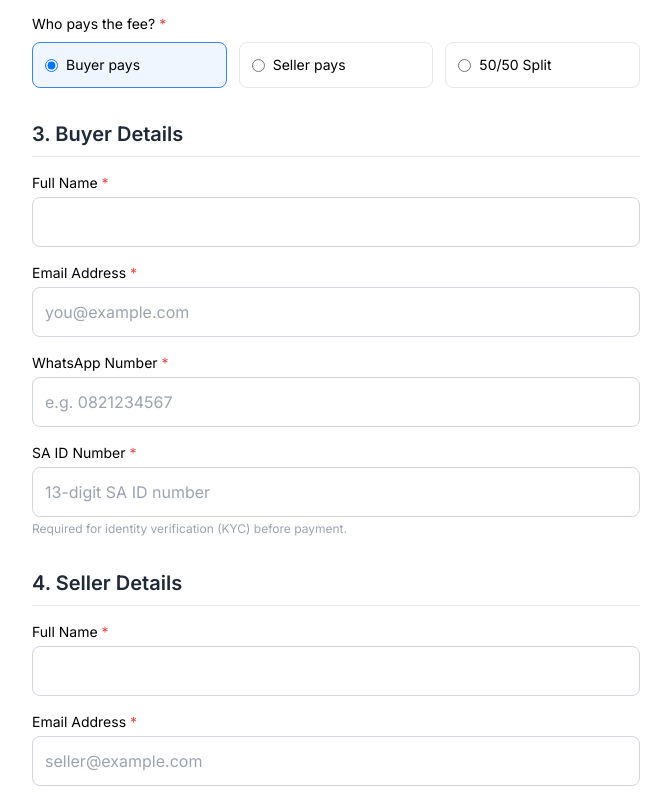
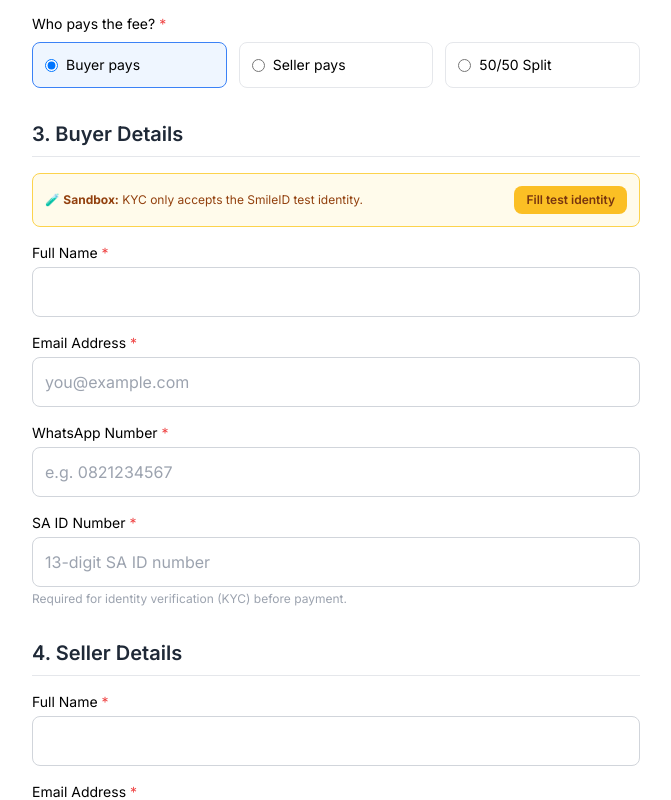
Before and after one commit to Christopher-Mokolare/SecureX-FE, an Angular app: page /start in a window 1280 px wide. Shown: the part 892-1692 px from the top of the page, without its empty margins (304-975 px from the left). Built offline with nearby package versions, Linux system fonts and the light colour scheme.

Commit message:
feat: sandbox test identity banner with fill button on buyer form

```diff
--- a/src/app/pages/start-transaction/start-transaction.html
+++ b/src/app/pages/start-transaction/start-transaction.html
@@ -142,6 +142,16 @@
         <section>
           <h2 class="text-xl font-semibold mb-4 text-gray-800 border-b pb-2">3. Buyer Details</h2>
 
+          @if (isSandbox) {
+            <div class="mb-4 bg-amber-50 border border-amber-300 rounded-lg p-3 flex items-center justify-between gap-3">
+              <p class="text-xs text-amber-800">🧪 <strong>Sandbox:</strong> KYC only accepts the SmileID test identity.</p>
+              <button type="button" (click)="fillTestIdentity()"
+                      class="shrink-0 text-xs bg-amber-400 hover:bg-amber-500 text-amber-900 font-semibold px-3 py-1.5 rounded-lg transition">
+                Fill test identity
+              </button>
+            </div>
+          }
+
           <div class="mb-4">
             <label class="block font-medium mb-1 text-sm">Full Name <span class="text-red-500">*</span></label>
             <input formControlName="buyerFullName" type="text"
--- a/src/app/pages/start-transaction/start-transaction.ts
+++ b/src/app/pages/start-transaction/start-transaction.ts
@@ -4,6 +4,7 @@ import { RouterLink } from '@angular/router';
 import { switchMap, interval, takeWhile, take, filter } from 'rxjs';
 import { AuthService } from '../../services/auth';
 import { TransactionService } from '../../services/transaction';
+import { environment } from '../../../environments/environment';
 
 @Component({
   selector: 'app-start-transaction',
@@ -15,6 +16,8 @@ export class StartTransaction {
   private fb = inject(FormBuilder);
   private auth = inject(AuthService);
   private txService = inject(TransactionService);
+
+  isSandbox = !environment.production;
 
   submitting = signal(false);
   kycStep = signal<'idle' | 'kyc' | 'payment'>('idle');
@@ -77,6 +80,14 @@ export class StartTransaction {
     return !!(c?.invalid && c?.touched);
   }
 
+  fillTestIdentity() {
+    this.form.patchValue({
+      buyerFullName: 'Amina Fatou Clearwater',
+      buyerEmail: 'amina.clearwater@example.com',
+      buyerIdNumber: '9001015009087',
+    });
+  }
+
   onSubmit() {
     if (this.form.invalid) {
       this.form.markAllAsTouched();
@@ -111,14 +122,7 @@ export class StartTransaction {
             this.sellerId.set(tx.Seller?.Id ?? null);
             this.sellerEmail.set(v.sellerEmail!);
             this.kycStep.set('kyc');
-            // Step 2: submit Enhanced KYC + AML (both synchronous)
-            return this.txService.startBuyerKyc(tx.Id, token).pipe(
-              switchMap(kycRes => {
-                // AML failed immediately
-                if (kycRes.aml === 'Failed')
-                  throw { error: { error: 'AML check failed. Transaction cannot proceed.' } };
-                // KYC is async (202) — poll until IdCheckStatus resolves
-                this.kycStep.set('kyc');
+            // KYC runs inline on deal creation — poll until IdCheckStatus resolves
             return interval(3000).pipe(
               switchMap(() => this.txService.getById(tx.Id, token)),
               takeWhile(t => t.Buyer?.IdCheckStatus === 'Pending', true),
@@ -129,8 +133,6 @@ export class StartTransaction {
                   throw { error: { error: 'Identity verification failed. Please check your ID details.' } };
                 this.kycStep.set('payment');
                 return this.txService.getPaymentLink(tx.Id, token);
-                  })
-                );
               })
             );
           })
```
Lines whose indentation alone changed are shown as unchanged.
